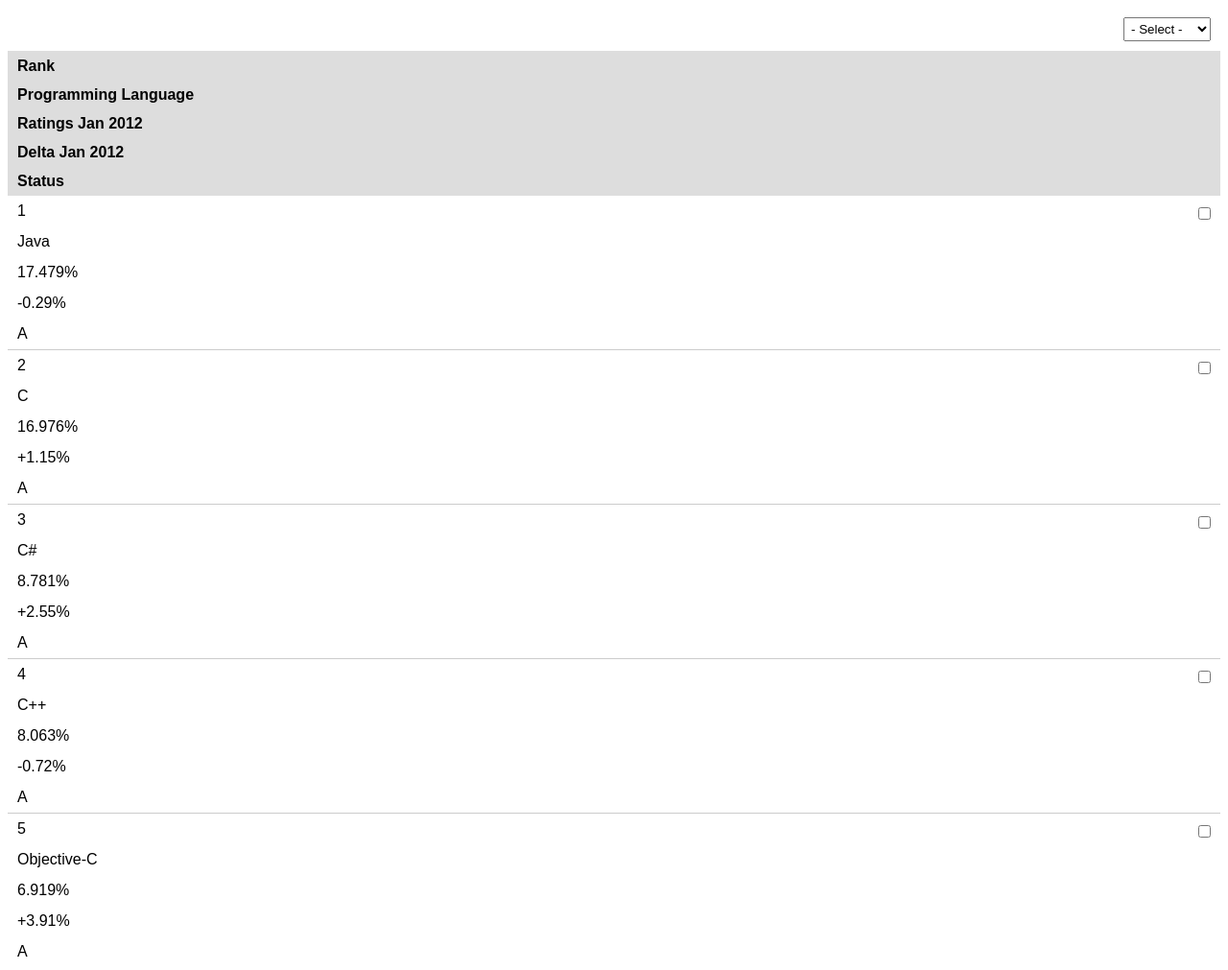
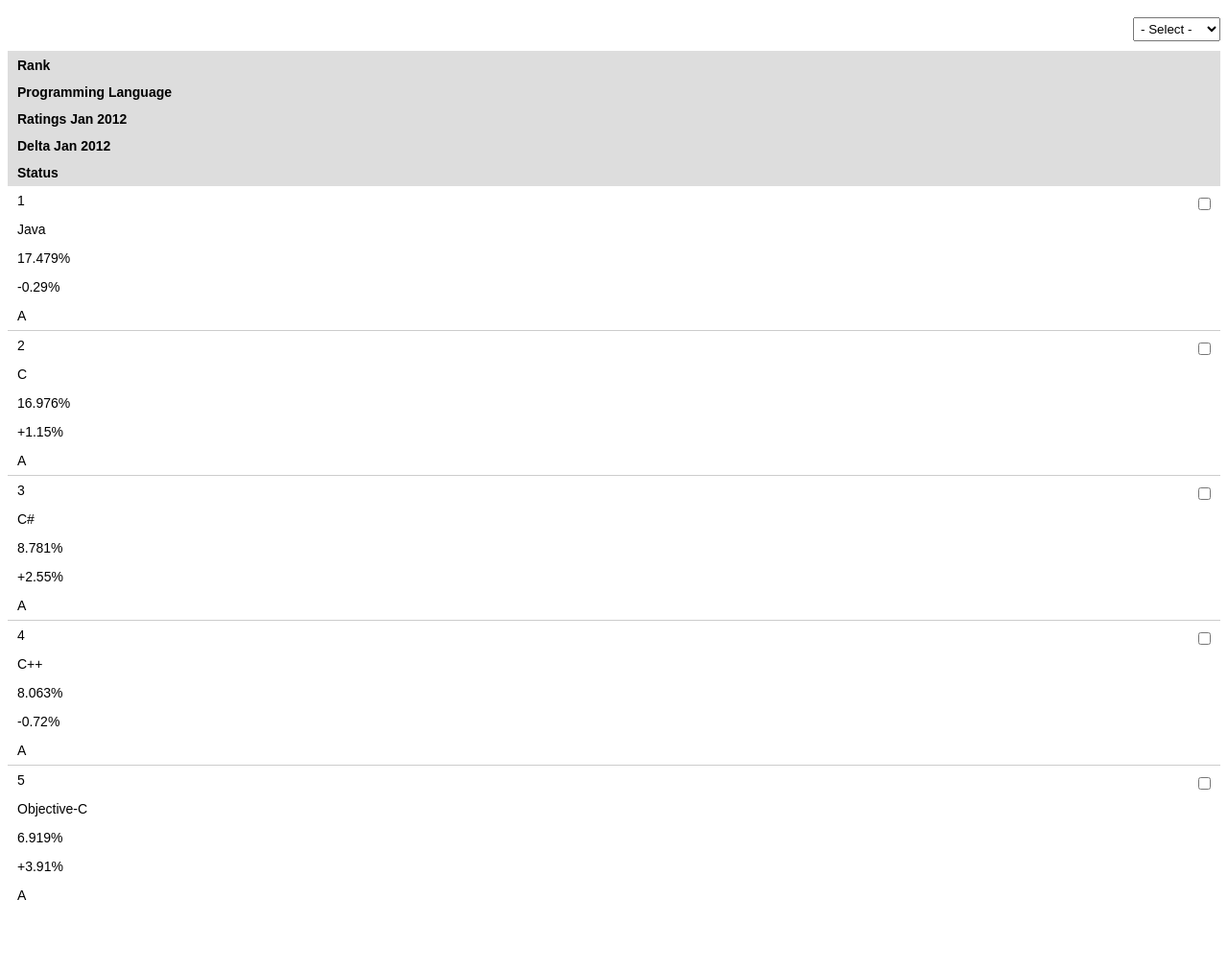
Before and after one commit to nuxy/tidy-table, a website: page demo/index.html in a window 1280 px wide. Shown: the whole page at 96% size. After the commit the page ends 956 px from the top, so only its background shows below. Drawn offline with nearby package versions, Linux system fonts and the light colour scheme; files that its build step writes are made by us from their sources.

Commit message:
Fixed menu alignment in Chrome

```diff
--- a/demo/css/demo.css
+++ b/demo/css/demo.css
@@ -1,12 +1,13 @@
 #tidy-table {
   font-family: sans-serif;
+  font-size: 14px;
   margin: 10% auto;
-  width: 935px;
+  width: 780px;
 }
 
 .tidy-table select.options {
   float: right;
-  margin: 10px;
+  margin: 10px 0;
   padding: 3px;
 }
 
```
